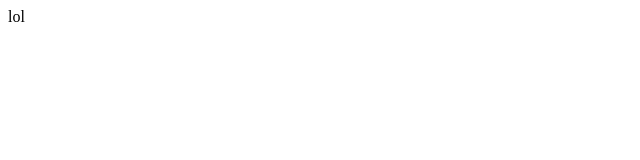
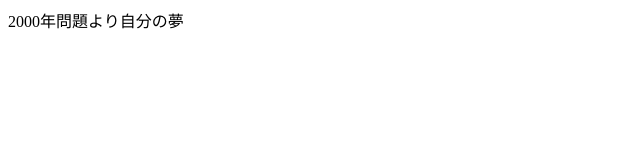
Before and after one commit to jujujusin/helloworld, a plain HTML site: page index.html in a window 1280 px wide. Shown: the whole page, without its empty margins (0-640 px from the left). Drawn offline with Linux system fonts and the light colour scheme.

Commit message:
hogehogehoge

```diff
--- a/index.html
+++ b/index.html
@@ -3,6 +3,6 @@
 		<title></title>
 	</head>
 	<body>
-		<p>lol</p>
+		<p>2000年問題より自分の夢</p>
 	</body>
 </html>
```
